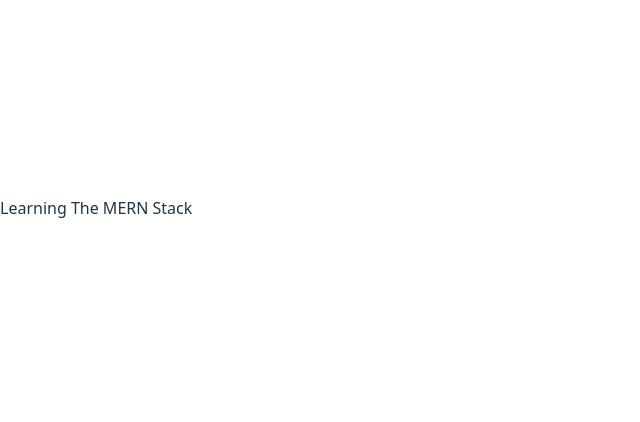
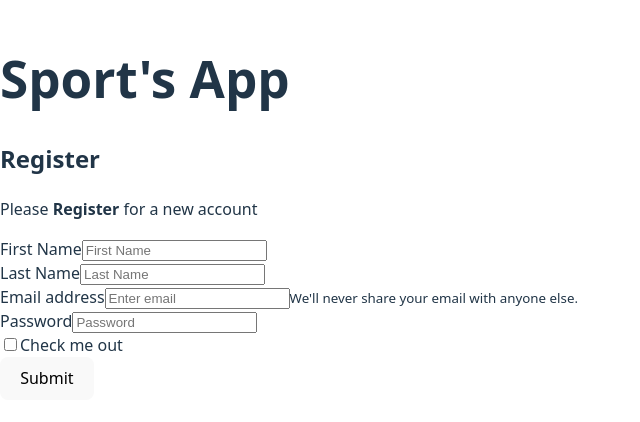
Before and after one commit to EngineerMoore/sports-app-MERN, a React (Vite) app in the folder frontend/: page /register in a window 1280 px wide. Shown: the part 192-614 px from the top of the page, without its empty margins (0-640 px from the left). Built offline with nearby package versions, Linux system fonts and the light colour scheme.

Commit message:
added login, registration, and dashboard pages

```diff
--- a/frontend/package.json
+++ b/frontend/package.json
@@ -10,8 +10,11 @@
     "preview": "vite preview"
   },
   "dependencies": {
+    "bootstrap": "^5.3.6",
     "react": "^19.1.0",
-    "react-dom": "^19.1.0"
+    "react-bootstrap": "^2.10.10",
+    "react-dom": "^19.1.0",
+    "react-router-dom": "^7.6.2"
   },
   "devDependencies": {
     "@eslint/js": "^9.25.0",
--- a/frontend/src/App.jsx
+++ b/frontend/src/App.jsx
@@ -1,12 +1,21 @@
 import './App.css'
+import Login from './pages/Login'
+import Dashboard from './pages/Dashboard'
+import Container from 'react-bootstrap/Container'
+import { Routes, Route } from 'react-router-dom'
+import Register from './pages/Register'
 
 function App() {
-
   return (
     <>
-      <div>
-        Learning The MERN Stack
-      </div>
+      <Container>
+        <h1>Sport's App</h1>
+        <Routes>
+          <Route path='/' element={<Login />} />
+          <Route path='/register' element={<Register />} />
+          <Route path='/dashboard' element={<Dashboard />} />
+        </Routes>
+      </Container>
     </>
   )
 }
--- a/frontend/src/main.jsx
+++ b/frontend/src/main.jsx
@@ -1,7 +1,10 @@
 import { createRoot } from 'react-dom/client'
+import { BrowserRouter } from 'react-router-dom'
 import './index.css'
 import App from './App.jsx'
 
 createRoot(document.getElementById('root')).render(
-  <App />,
+  <BrowserRouter>
+    <App />
+  </BrowserRouter>
 )
--- /dev/null
+++ b/frontend/src/pages/Dashboard/index.jsx
@@ -0,0 +1,9 @@
+const Dashboard = () => {
+  return (
+    <>
+      Hello from Dashboard
+    </>
+  )
+}
+
+export default Dashboard
--- /dev/null
+++ b/frontend/src/pages/Login/index.jsx
@@ -0,0 +1,68 @@
+import { useState } from 'react';
+import { useNavigate } from 'react-router-dom';
+import Button from 'react-bootstrap/Button';
+import Form from 'react-bootstrap/Form';
+import Container from 'react-bootstrap/esm/Container';
+
+const Login = () => {
+  const [ email, setEmail ] = useState('');
+  const [ password, setPassword ] = useState('')
+
+  let navigate = useNavigate();
+
+  const handleSubmit = async (e) => {
+    e.preventDefault();
+    console.log('result', email, password)
+    const response = await fetch('http://localhost:8000/login', {
+      method: 'POST',
+      headers: {
+        'Content-Type': 'application/json'
+      },
+      body: JSON.stringify({
+        email,
+        password
+      })
+    })
+
+    const data = await response.json();
+    // Tip: I referenced my login controller to know what data I'll receive
+    const userId = data._id || false;
+
+    if (userId) {
+       localStorage.setItem('user', userId)
+       navigate('/dashboard')
+    } else {
+      const { message } = data
+      console.log(message)
+    }
+
+  }
+
+  return (
+    <Container>
+      <h2>Login</h2>
+      <p>Please <strong>Login</strong> to your account</p>
+      <Form onSubmit={ handleSubmit }>
+        <Form.Group className="mb-3" controlId="formBasicEmail">
+          <Form.Label>Email address</Form.Label>
+          <Form.Control type="email" placeholder="Enter email" onChange={(e) => setEmail(e.target.value)} />
+          <Form.Text className="text-muted">
+            We'll never share your email with anyone else.
+          </Form.Text>
+        </Form.Group>
+
+        <Form.Group className="mb-3" controlId="formBasicPassword">
+          <Form.Label>Password</Form.Label>
+          <Form.Control type="password" placeholder="Password" onChange={(e) => setPassword(e.target.value)}/>
+        </Form.Group>
+        <Form.Group className="mb-3" controlId="formBasicCheckbox">
+          <Form.Check type="checkbox" label="Check me out" />
+        </Form.Group>
+        <Button variant="primary" type="submit">
+          Submit
+        </Button>
+      </Form>
+    </Container>
+  )
+}
+export default Login
--- /dev/null
+++ b/frontend/src/pages/Register/index.jsx
@@ -0,0 +1,81 @@
+import { useState } from 'react';
+import { useNavigate } from 'react-router-dom';
+import Button from 'react-bootstrap/Button';
+import Form from 'react-bootstrap/Form';
+import Container from 'react-bootstrap/esm/Container';
+
+const Register = () => {
+  const [ email, setEmail ] = useState('');
+  const [ password, setPassword ] = useState('')
+  const [ firstName, setFirstName ] = useState('')
+  const [ lastName, setLastName] = useState('')
+
+  let navigate = useNavigate();
+
+  const handleSubmit = async (e) => {
+    e.preventDefault();
+    console.log('result', email, password, firstName, lastName)
+    const response = await fetch(`http://localhost:8000/user/register`, {
+      method: 'POST',
+      headers: {
+        'Content-Type': 'application/json'
+      },
+      body: JSON.stringify({
+        email,
+        password,
+        firstName,
+        lastName
+      })
+    })
+
+    const data = await response.json();
+    // Tip: I referenced my login controller to know what data I'll receive
+    const userId = data._id || false;
+
+    console.log(data)
+    if (userId) {
+       localStorage.setItem('user', userId)
+       navigate('/dashboard')
+    } else {
+      const { message } = data
+      console.log(message)
+    }
+
+  }
+
+  return (
+    <Container>
+      <h2>Register</h2>
+      <p>Please <strong>Register</strong> for a new account</p>
+      <Form onSubmit={ handleSubmit }>
+        <Form.Group className="mb-3" controlId="formBasicFirstName">
+          <Form.Label>First Name</Form.Label>
+          <Form.Control type="text" placeholder="First Name" onChange={(e) => setFirstName(e.target.value)}/>
+        </Form.Group>
+        <Form.Group className="mb-3" controlId="formBasicLastName">
+          <Form.Label>Last Name</Form.Label>
+          <Form.Control type="text" placeholder="Last Name" onChange={(e) => setLastName(e.target.value)}/>
+        </Form.Group>
+        <Form.Group className="mb-3" controlId="formBasicEmail">
+          <Form.Label>Email address</Form.Label>
+          <Form.Control type="email" placeholder="Enter email" onChange={(e) => setEmail(e.target.value)} />
+          <Form.Text className="text-muted">
+            We'll never share your email with anyone else.
+          </Form.Text>
+        </Form.Group>
+
+        <Form.Group className="mb-3" controlId="formBasicPassword">
+          <Form.Label>Password</Form.Label>
+          <Form.Control type="password" placeholder="Password" onChange={(e) => setPassword(e.target.value)}/>
+        </Form.Group>
+        <Form.Group className="mb-3" controlId="formBasicCheckbox">
+          <Form.Check type="checkbox" label="Check me out" />
+        </Form.Group>
+        <Button variant="primary" type="submit">
+          Submit
+        </Button>
+      </Form>
+    </Container>
+  )
+}
+export default Register
```
Also changed, not shown: 1 other file (tests, documents, lock files or other folders).
